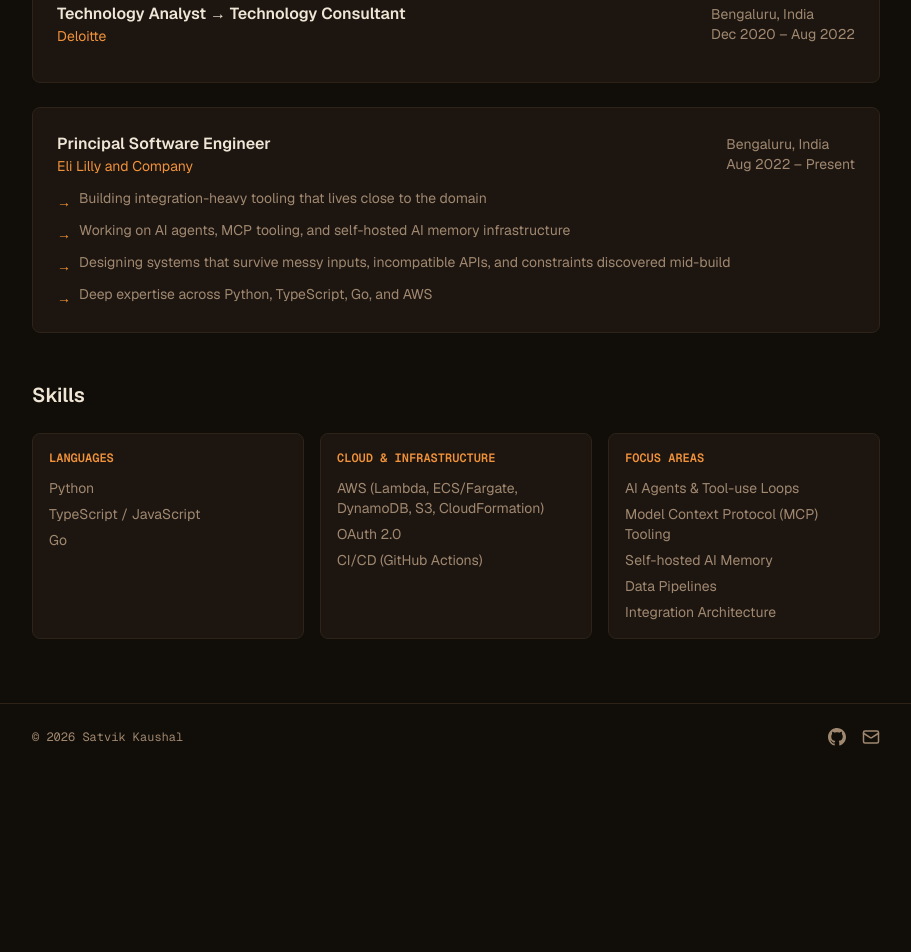
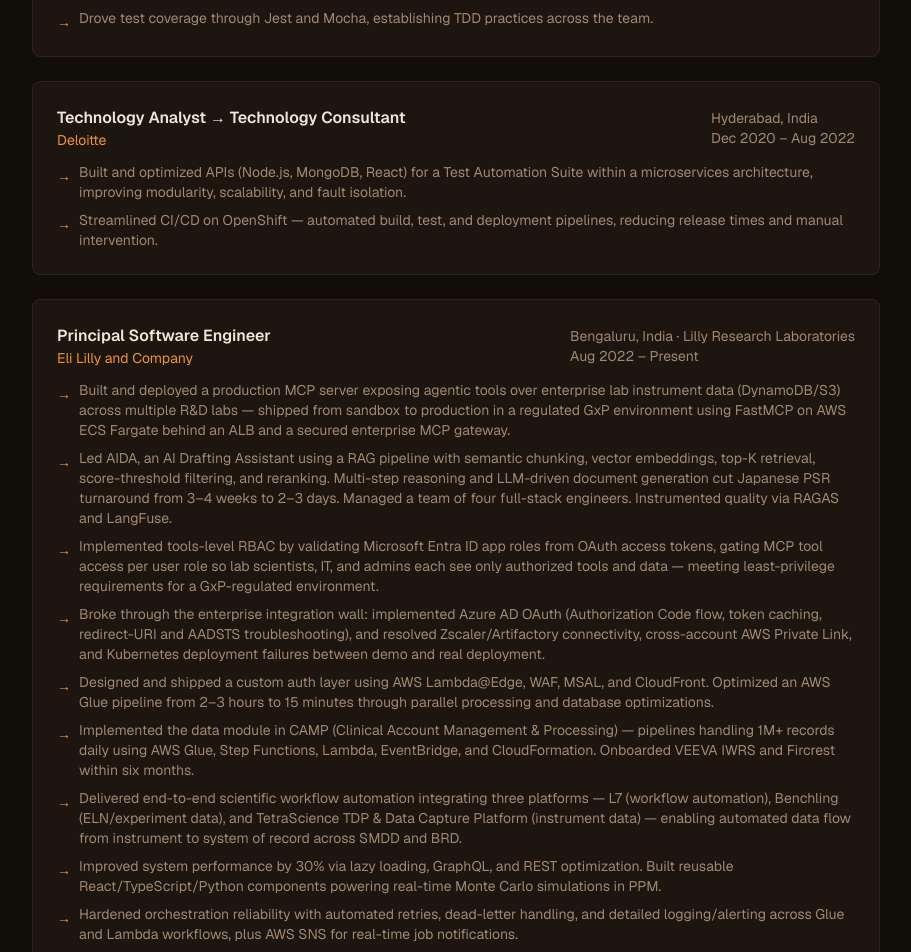
Before and after one commit to 0xkaushal/0xkaushal, a Next.js app in the folder website/: page /resume in a window 1280 px wide. Shown: the part 640-1592 px from the top of the page, without its empty margins (184-1095 px from the left). Before the commit the page ends 1410 px from the top, so only its background shows below. Built offline with nearby package versions, Linux system fonts and the light colour scheme.

Commit message:
fix: update personal and professional descriptions for clarity and detail

```diff
--- a/website/src/app/page.tsx
+++ b/website/src/app/page.tsx
@@ -20,7 +20,7 @@
           <span className="inline-block">👋</span>
         </h1>
         <p className="mb-8 text-lg text-muted">
-          I build integration-heavy tooling that lives close to a real domain.
+          Principal Software Engineer specializing in AI agents, MCP tooling, and the integration work that turns a promising demo into a production system.
         </p>
         <TerminalHero />
       </section>
@@ -30,15 +30,20 @@
         <h2 className="mb-6 text-2xl font-bold tracking-tight">About me</h2>
         <div className="space-y-4 text-muted leading-relaxed">
           <p>
-            I&apos;m a <strong className="text-foreground">Principal Software Engineer at Eli Lilly</strong>{" "}
-            based in Bengaluru. I build software that has to survive messy inputs,
-            systems that weren&apos;t designed to talk to each other, and constraints
-            you only discover once you&apos;re inside the environment.
+            I&apos;m a <strong className="text-foreground">Principal Software Engineer at Eli Lilly Research Laboratories</strong>{" "}
+            in Bengaluru. My work sits at the intersection of AI and enterprise infrastructure — shipping production MCP servers,
+            RAG pipelines, and agentic systems inside a regulated pharma environment where the gap between a working demo
+            and a real deployment is filled with OAuth flows, GxP constraints, and broken integrations.
           </p>
           <p>
-            Lately I&apos;m focused on{" "}
-            <strong className="text-foreground">personal AI infrastructure</strong>:
-            memory, agents, and the plumbing that makes AI tools actually usable day to day.
+            I&apos;ve led teams, managed end-to-end delivery, and personally debugged the things that don&apos;t show up in tutorials:
+            cross-account AWS Private Link failures, Zscaler-intercepted traffic, AADSTS token errors, and Kubernetes rollouts
+            that die in staging but not locally. I care about systems that stay up, pipelines that recover, and AI capabilities
+            that reach users — not just proof-of-concepts.
+          </p>
+          <p>
+            Outside of Lilly, I build personal AI infrastructure — memory layers, CLI agents, and MCP tooling — mostly to solve
+            problems I hit day-to-day and to stay close to how these tools actually behave under real conditions.
           </p>
         </div>
 
--- a/website/src/data/resume.ts
+++ b/website/src/data/resume.ts
@@ -15,27 +15,40 @@
   {
     title: "Junior Associate Consultant",
     company: "Rythmos",
-    location: "Bengaluru, India",
+    location: "Hyderabad, India",
     period: "May 2019 – Dec 2020",
-    highlights: [],
+    highlights: [
+      "Delivered migration services for a large-scale loyalty application built on Node.js, Java, and MongoDB.",
+      "Containerized application environments using Docker and Docker Compose, improving environment consistency across dev and staging.",
+      "Drove test coverage through Jest and Mocha, establishing TDD practices across the team.",
+    ],
   },
   {
     title: "Technology Analyst → Technology Consultant",
     company: "Deloitte",
-    location: "Bengaluru, India",
+    location: "Hyderabad, India",
     period: "Dec 2020 – Aug 2022",
-    highlights: [],
+    highlights: [
+      "Built and optimized APIs (Node.js, MongoDB, React) for a Test Automation Suite within a microservices architecture, improving modularity, scalability, and fault isolation.",
+      "Streamlined CI/CD on OpenShift — automated build, test, and deployment pipelines, reducing release times and manual intervention.",
+    ],
   },
   {
     title: "Principal Software Engineer",
     company: "Eli Lilly and Company",
-    location: "Bengaluru, India",
+    location: "Bengaluru, India · Lilly Research Laboratories",
     period: "Aug 2022 – Present",
     highlights: [
-      "Building integration-heavy tooling that lives close to the domain",
-      "Working on AI agents, MCP tooling, and self-hosted AI memory infrastructure",
-      "Designing systems that survive messy inputs, incompatible APIs, and constraints discovered mid-build",
-      "Deep expertise across Python, TypeScript, Go, and AWS",
+      "Built and deployed a production MCP server exposing agentic tools over enterprise lab instrument data (DynamoDB/S3) across multiple R&D labs — shipped from sandbox to production in a regulated GxP environment using FastMCP on AWS ECS Fargate behind an ALB and a secured enterprise MCP gateway.",
+      "Led AIDA, an AI Drafting Assistant using a RAG pipeline with semantic chunking, vector embeddings, top-K retrieval, score-threshold filtering, and reranking. Multi-step reasoning and LLM-driven document generation cut Japanese PSR turnaround from 3–4 weeks to 2–3 days. Managed a team of four full-stack engineers. Instrumented quality via RAGAS and LangFuse.",
+      "Implemented tools-level RBAC by validating Microsoft Entra ID app roles from OAuth access tokens, gating MCP tool access per user role so lab scientists, IT, and admins each see only authorized tools and data — meeting least-privilege requirements for a GxP-regulated environment.",
+      "Broke through the enterprise integration wall: implemented Azure AD OAuth (Authorization Code flow, token caching, redirect-URI and AADSTS troubleshooting), and resolved Zscaler/Artifactory connectivity, cross-account AWS Private Link, and Kubernetes deployment failures between demo and real deployment.",
+      "Designed and shipped a custom auth layer using AWS Lambda@Edge, WAF, MSAL, and CloudFront. Optimized an AWS Glue pipeline from 2–3 hours to 15 minutes through parallel processing and database optimizations.",
+      "Implemented the data module in CAMP (Clinical Account Management & Processing) — pipelines handling 1M+ records daily using AWS Glue, Step Functions, Lambda, EventBridge, and CloudFormation. Onboarded VEEVA IWRS and Fircrest within six months.",
+      "Delivered end-to-end scientific workflow automation integrating three platforms — L7 (workflow automation), Benchling (ELN/experiment data), and TetraScience TDP & Data Capture Platform (instrument data) — enabling automated data flow from instrument to system of record across SMDD and BRD.",
+      "Improved system performance by 30% via lazy loading, GraphQL, and REST optimization. Built reusable React/TypeScript/Python components powering real-time Monte Carlo simulations in PPM.",
+      "Hardened orchestration reliability with automated retries, dead-letter handling, and detailed logging/alerting across Glue and Lambda workflows, plus AWS SNS for real-time job notifications.",
+      "Contributed to the Lilly Heritage Hall 3D experience on Oculus devices; presented the initiative to the CEO.",
     ],
   },
 ];
```
